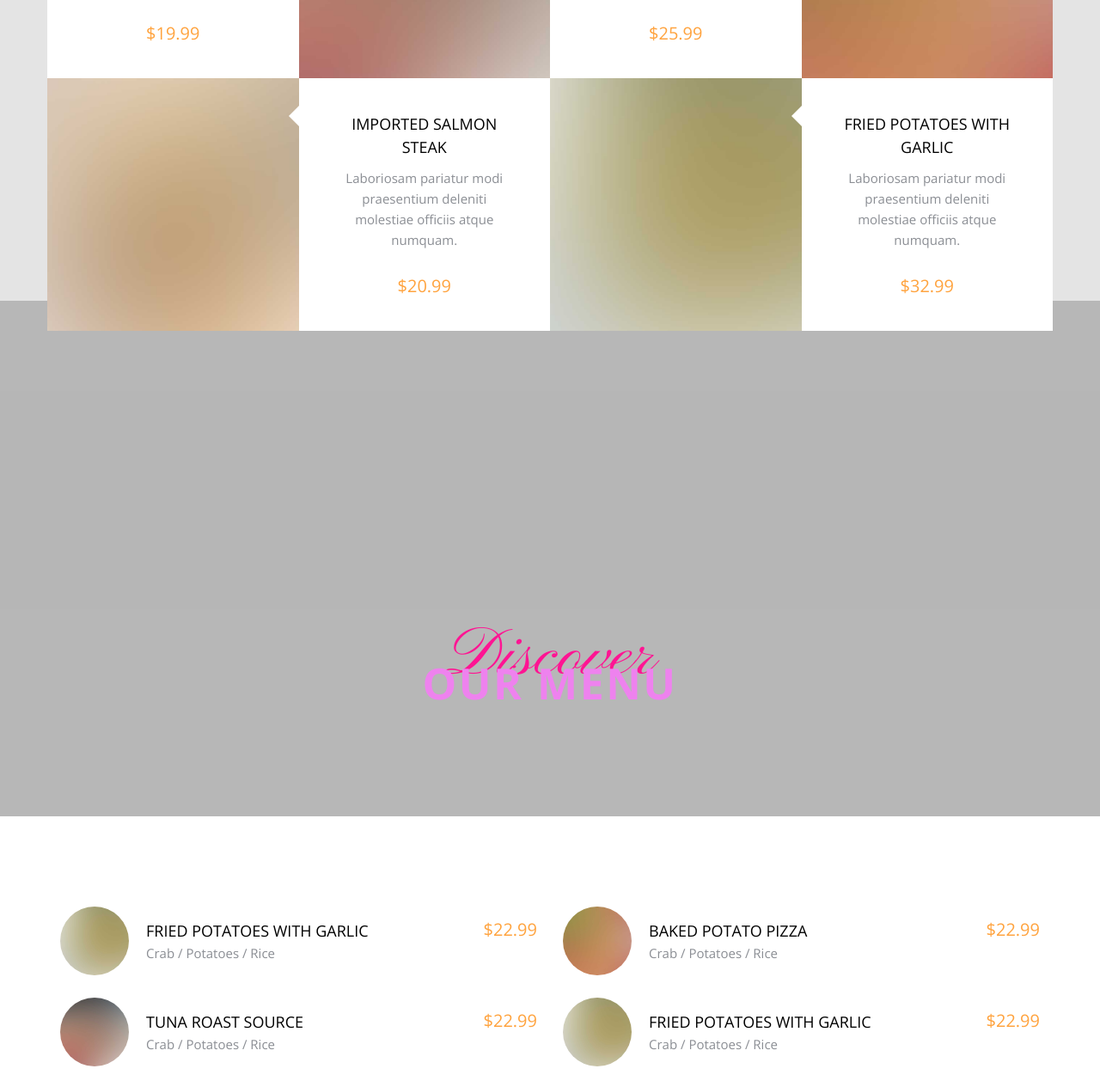
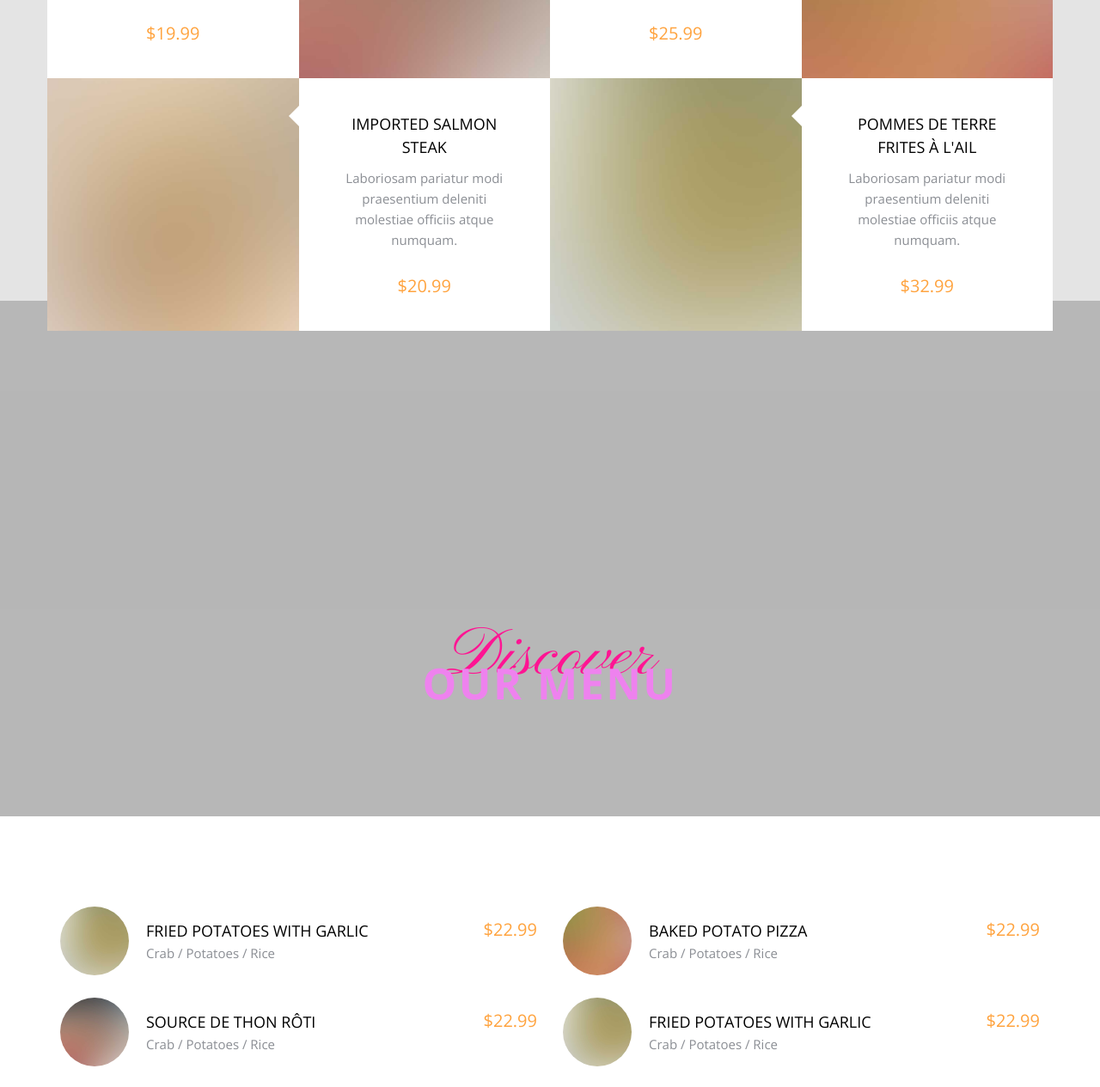
Before and after one commit to elisarenard/SiteResto, a website: page resto/index.html in a window 1280 px wide. Shown: the part 2340-3605 px from the top of the page at 86% size. Drawn offline with nearby package versions, Linux system fonts and the light colour scheme; files whose address does not match are found by name.

Commit message:
Traduction titre menu en francais bb

```diff
--- a/resto/index.html
+++ b/resto/index.html
@@ -176,7 +176,7 @@
               <div class="probootstrap-cell probootstrap-animate" data-animate-effect="fadeIn">
                 <div class="image" style="background-image: url(img/img_square_1.jpg);"></div>
                 <div class="text text-center">
-                  <h3>Fried Potatoes with Garlic</h3>
+                  <h3>POMMES DE TERRE FRITES À L'AIL</h3>
                   <p>Laboriosam pariatur modi praesentium deleniti molestiae officiis atque numquam.</p>
                   <p class="price">$32.99</p>
                 </div>
@@ -218,7 +218,7 @@
                 <figure class="image"><img src="img/img_square_2.jpg" alt="Free Bootstrap Template by uicookies.com"></figure>
                 <div class="text">
                   <span class="price">$22.99</span>
-                  <h3>Tuna Roast Source</h3>
+                  <h3>SOURCE DE THON RÔTI</h3>
                   <p>Crab / Potatoes / Rice</p>
                 </div>
               </li>
```
